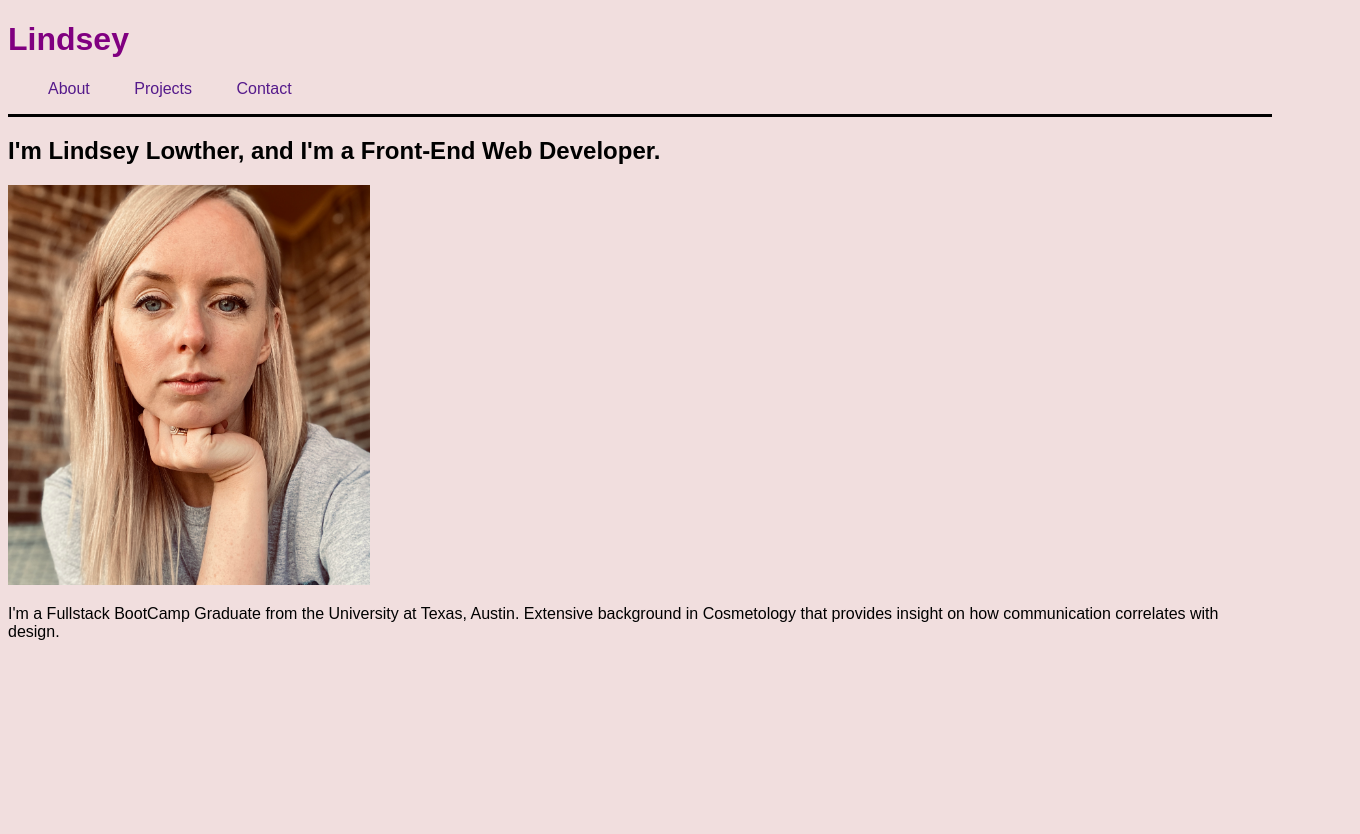
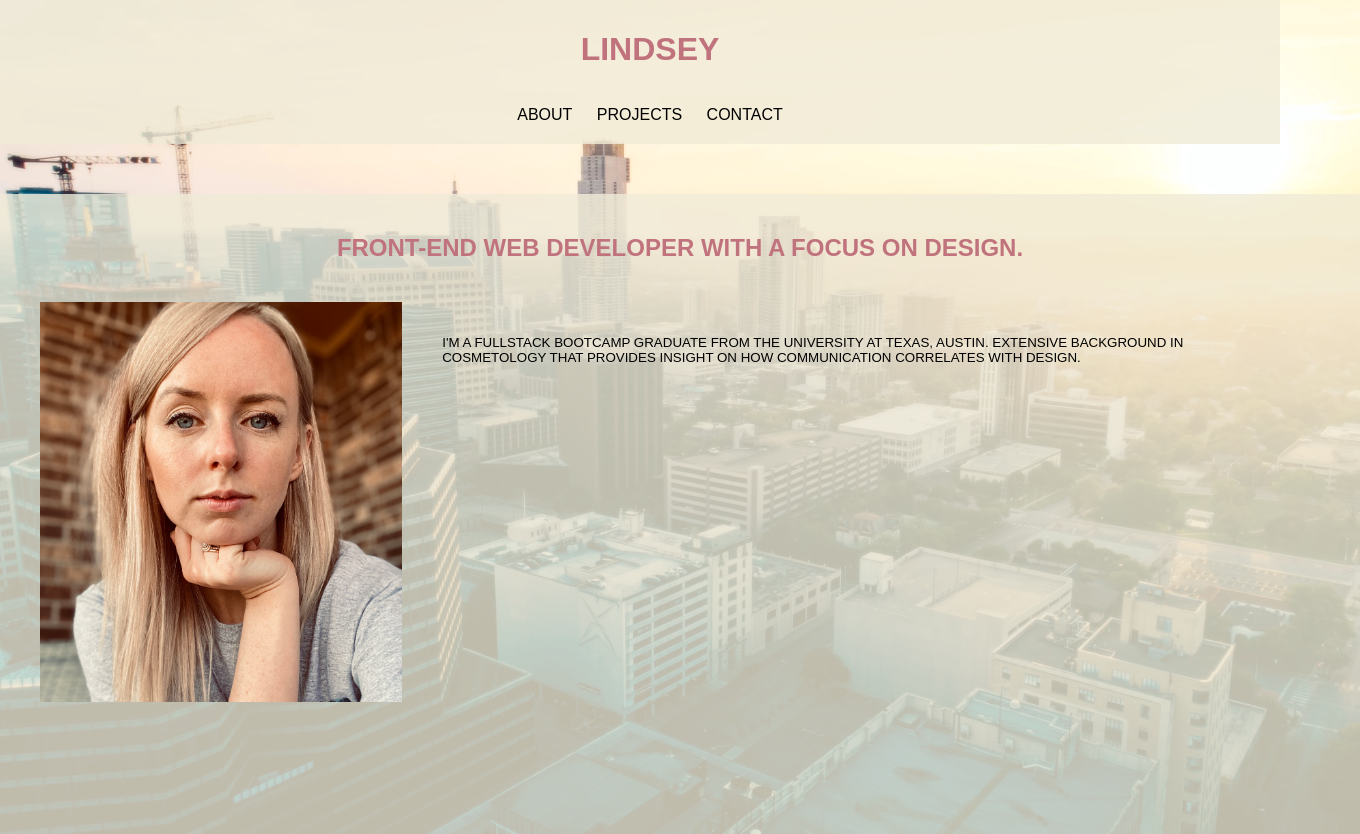
Before and after one commit to LindseyLowther44/ProfessionalPortfolio, a plain HTML site: page index.html in a window 1280 px wide. Shown: the whole page, 1360 px wide, since content can reach past the window. Before the commit the page ends 800 px from the top, so only its background shows below. Drawn offline with Linux system fonts and the light colour scheme.

Commit message:
added some css styling

```diff
--- a/assets/css/style.css
+++ b/assets/css/style.css
@@ -1,22 +1,71 @@
 body {
-    background-color: #F1DEDE;
+    background-image: url(../images/austin2.jpeg);
+    background-repeat: no-repeat;
+    background-size: cover;
     font-family: Arial, Helvetica, sans-serif;
+    margin: 0px
 }
 
+.wrapper {
+    width:  100%;
+    min-height: 450px;
+    margin: 0 auto;
+}
 header {
-    border-bottom: 3px solid black;
+    background-color: rgba(240, 235, 216, 0.8);
+    margin-top: 0;
+    box-shadow: 1;
+    width: 100vw;
+    text-align: center;
 }
 .title {
-    color: purple;
+    display: inline-block;
+    color: rgb(192, 114, 125);
     width: 20%;
+    text-transform: uppercase;
+    padding: 10px 20px 0px 40px;
 }
 a:link {
     text-decoration: none;
 }
 nav ul {
-
+    margin-bottom: 20px;
+    padding-bottom: 20px;
 }
 nav li{
     display: inline;
+    margin-right: 20px;
+    text-transform: uppercase;
+}
+
+nav li a {
+    color: #000000;
+}
+
+main {
+    background-color:  rgba(240, 235, 216, 0.8);
+    width: 100vw;
+    min-height: 600px;
+    margin-top: 50px;
+    padding: 20px 40px 20px 40px;
+}
+
+.title-2 {
+    text-align:center ;
+    color: rgb(192, 114, 125);
+    text-transform: uppercase;
+    padding-bottom: 20px;
+}
+
+.profile-picture {
+    display: inline-block;
+    float: left;
     margin-right: 40px;
+
 }
+.about-me {
+    text-transform: uppercase;
+    font-size: smaller;
+    padding: 20px;
+    margin: 20px 40px 20px 40px;
+}
--- a/index.html
+++ b/index.html
@@ -9,9 +9,8 @@
 </head>
 <body>
   <div class="wrapper">
+    <header>
 
-  </div>
-  <header>
     <h1 class="title">Lindsey</h1>
     <nav>
       <ul>
@@ -23,13 +22,14 @@
   </header>
   <main class="body">
     <article class="bio">
-      <h2 class="title-2">I'm Lindsey Lowther, and I'm a Front-End Web Developer.</h2>
-      <section class="profile picture">
+      <h2 class="title-2">Front-End Web Developer with a focus on design. </h2>
+      <section class="profile-picture">
         <img src="./assets/images/me.jpg" height="400px" width="auto">
       </section>
       <section class="about-me">
         <p>I'm a Fullstack BootCamp Graduate from the University at Texas,
           Austin. Extensive background in Cosmetology that provides insight on how communication correlates with design. </p>
+
       </section>
     </article>
   </main>
```
Also changed, not shown: assets/images/austin.jpeg (added), assets/images/austin2.jpeg (added).
